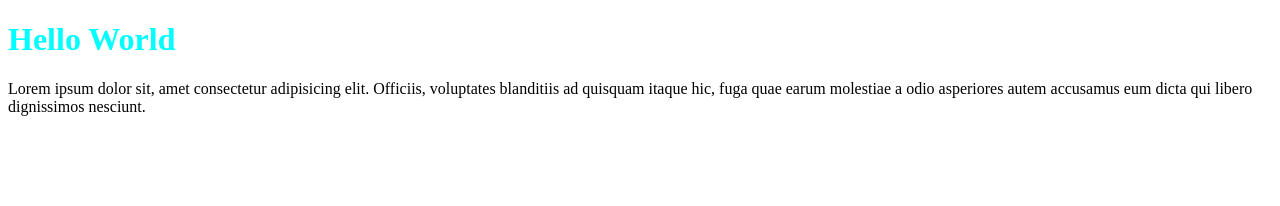
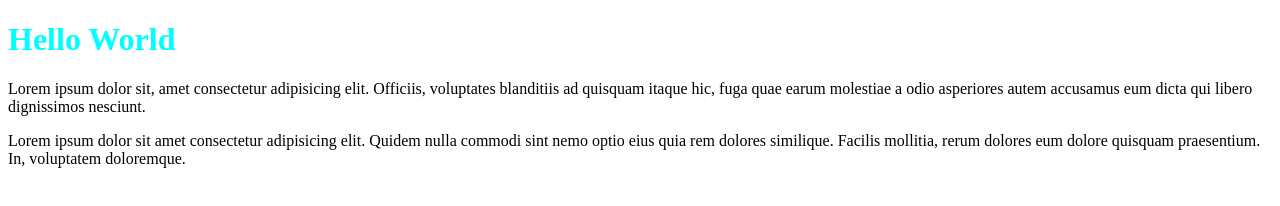
Before and after one commit to Rusab01/practice, a plain HTML site: page index.html in a window 1280 px wide. Drawn offline with Linux system fonts and the light colour scheme.

Commit message:
make changes

```diff
--- a/index.html
+++ b/index.html
@@ -10,6 +10,7 @@
 <body>
     <h1>Hello World</h1>
     <p>Lorem ipsum dolor sit, amet consectetur adipisicing elit. Officiis, voluptates blanditiis ad quisquam itaque hic, fuga quae earum molestiae a odio asperiores autem accusamus eum dicta qui libero dignissimos nesciunt.</p>
+    <p>Lorem ipsum dolor sit amet consectetur adipisicing elit. Quidem nulla commodi sint nemo optio eius quia rem dolores similique. Facilis mollitia, rerum dolores eum dolore quisquam praesentium. In, voluptatem doloremque.</p>
     <script src="java.js"></script>
 </body>
 </html>
```
